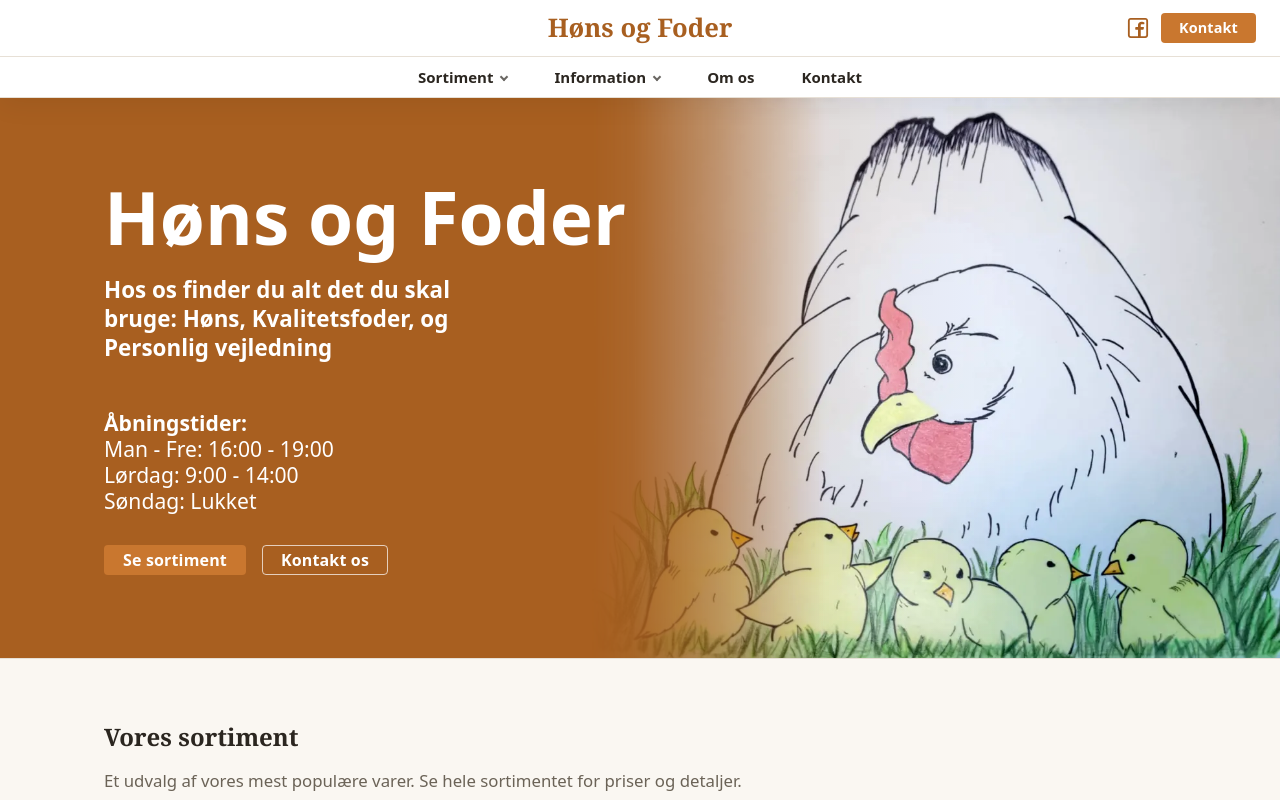
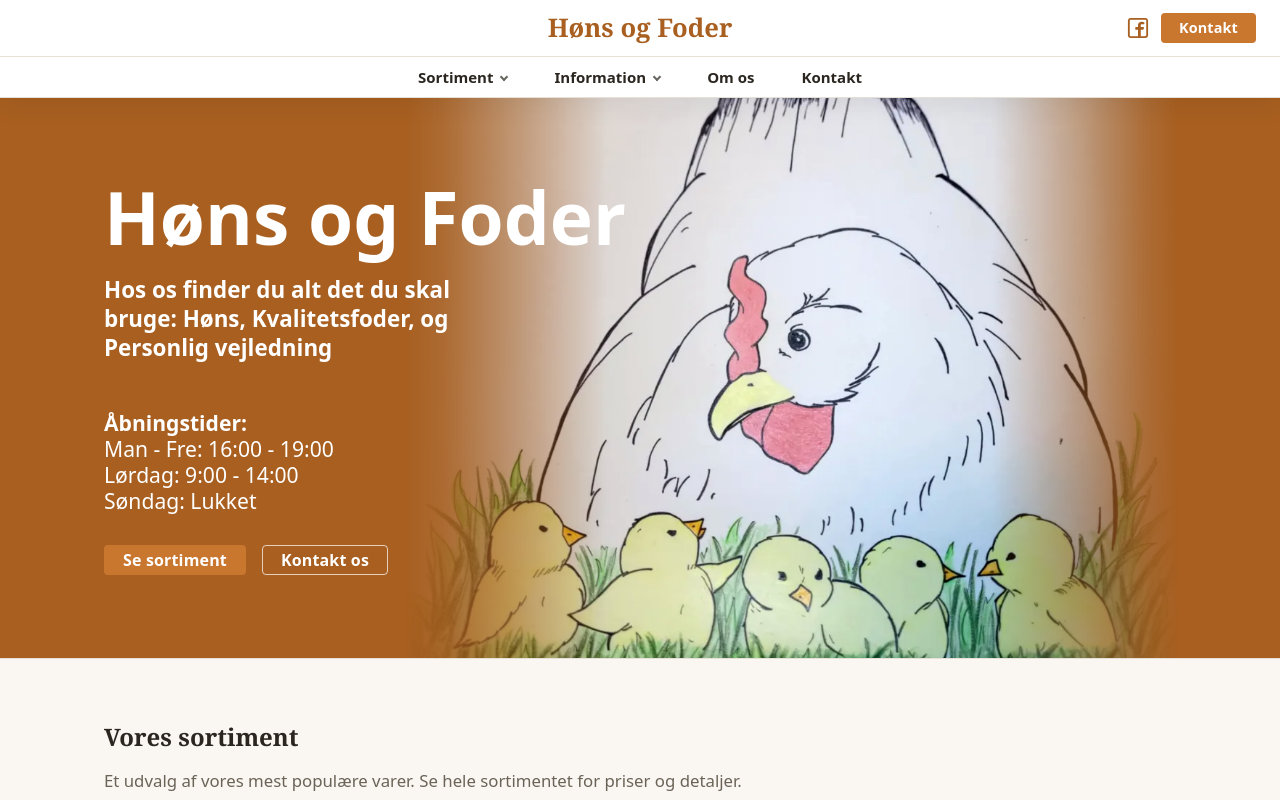
Before and after one commit to Bean-Machinie/Hoens-og-Foder-hjemmeside, a React (Vite) app: page / in a window 1280 px wide. Shown: the top 800 px of the page. Built offline with nearby package versions, Linux system fonts and the light colour scheme.

Commit message:
Refine hero image masking and positioning

```diff
--- a/src/pages/home/sections/Hero.module.css
+++ b/src/pages/home/sections/Hero.module.css
@@ -2,32 +2,42 @@
   position: relative;
   isolation: isolate;
   min-height: clamp(460px, 70svh, 620px);
-  overflow: hidden;
+  overflow: clip;
   background-color: var(--color-primary-dark);
   border-bottom: 1px solid var(--color-border);
 }
 
 .imageWrap {
   position: absolute;
-  right: 0;
-  bottom: 0;
+  right: clamp(4rem, 8vw, 10rem);
+  bottom: -2%;
   z-index: -1;
-  height: 100%;
+  height: 112%;
   aspect-ratio: 1065 / 865;
   overflow: hidden;
+  pointer-events: none;
+  user-select: none;
   -webkit-mask-image: linear-gradient(
     90deg,
     transparent 0%,
-    rgba(0, 0, 0, 0.08) 6%,
-    rgba(0, 0, 0, 0.45) 18%,
-    #000 34%
+    rgba(0, 0, 0, 0.12) 5%,
+    rgba(0, 0, 0, 0.5) 14%,
+    #000 26%,
+    #000 76%,
+    rgba(0, 0, 0, 0.5) 88%,
+    rgba(0, 0, 0, 0.12) 96%,
+    transparent 100%
   );
   mask-image: linear-gradient(
     90deg,
     transparent 0%,
-    rgba(0, 0, 0, 0.08) 6%,
-    rgba(0, 0, 0, 0.45) 18%,
-    #000 34%
+    rgba(0, 0, 0, 0.12) 5%,
+    rgba(0, 0, 0, 0.5) 14%,
+    #000 26%,
+    #000 76%,
+    rgba(0, 0, 0, 0.5) 88%,
+    rgba(0, 0, 0, 0.12) 96%,
+    transparent 100%
   );
 }
 
@@ -49,6 +59,8 @@
   width: 100%;
   height: 100%;
   object-fit: fill;
+  pointer-events: none;
+  user-select: none;
 }
 
 .inner {
@@ -123,6 +135,7 @@
   }
 
   .imageWrap {
+    right: 0;
     width: 100%;
     height: 100%;
     aspect-ratio: auto;
@@ -133,9 +146,9 @@
     background:
       linear-gradient(
         90deg,
-        rgba(168, 95, 32, 0.96) 0%,
-        rgba(168, 95, 32, 0.86) 48%,
-        rgba(168, 95, 32, 0.48) 100%
+      rgba(168, 95, 32, 0.94) 0%,
+      rgba(168, 95, 32, 0.82) 52%,
+      rgba(168, 95, 32, 0.42) 100%
       );
   }
 
```
